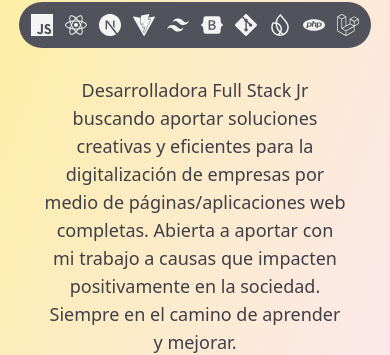
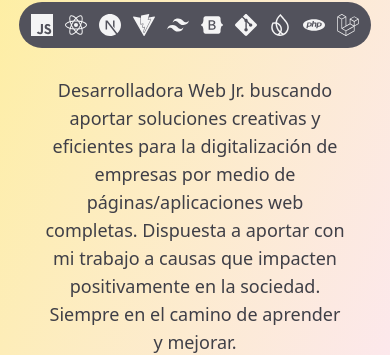
Before and after one commit to judsther/My-Portfolio, a React (Vite) app: page / in a window 390 px wide. Shown: the part 490-845 px from the top of the page. Built offline with nearby package versions, Linux system fonts and the light colour scheme.

Commit message:
fixed some  responsivenes

```diff
--- a/src/assets/components/Hero/Hero.jsx
+++ b/src/assets/components/Hero/Hero.jsx
@@ -18,7 +18,7 @@ import {
 export default function Hero() {
   return (
     <>
-      <section className="h-auto md:pb-2 bg-gradient-to-br from-yellow-200 to-pink-100 text-zinc-600 flex flex-col items-center justify-center text-center">
+      <section className="min-h-screen md:h-auto md:pb-0 bg-gradient-to-br from-yellow-200 to-pink-100 text-zinc-600 flex flex-col items-center justify-center text-center">
         {/*<HeroCharacter/> Not ready*/}
         <section className="flex flex-col items-center justify-center z-10">
           {/* Imagen de perfil */}
@@ -60,9 +60,9 @@ export default function Hero() {
             {/* Bio */}
             <div className="flex flex-col items-center justify-center px-8 ">
               <p className="mt-4 px-3 md:px-50  text-lg text-zinc-700">
-                Desarrolladora Full Stack Jr buscando aportar soluciones
+                Desarrolladora Web Jr. buscando aportar soluciones
                 creativas y eficientes para la digitalización de empresas por
-                medio de páginas/aplicaciones web completas. Abierta a aportar
+                medio de páginas/aplicaciones web completas. Dispuesta a aportar
                 con mi trabajo a causas que impacten positivamente en la
                 sociedad. Siempre en el camino de aprender y mejorar.
               </p>
```
